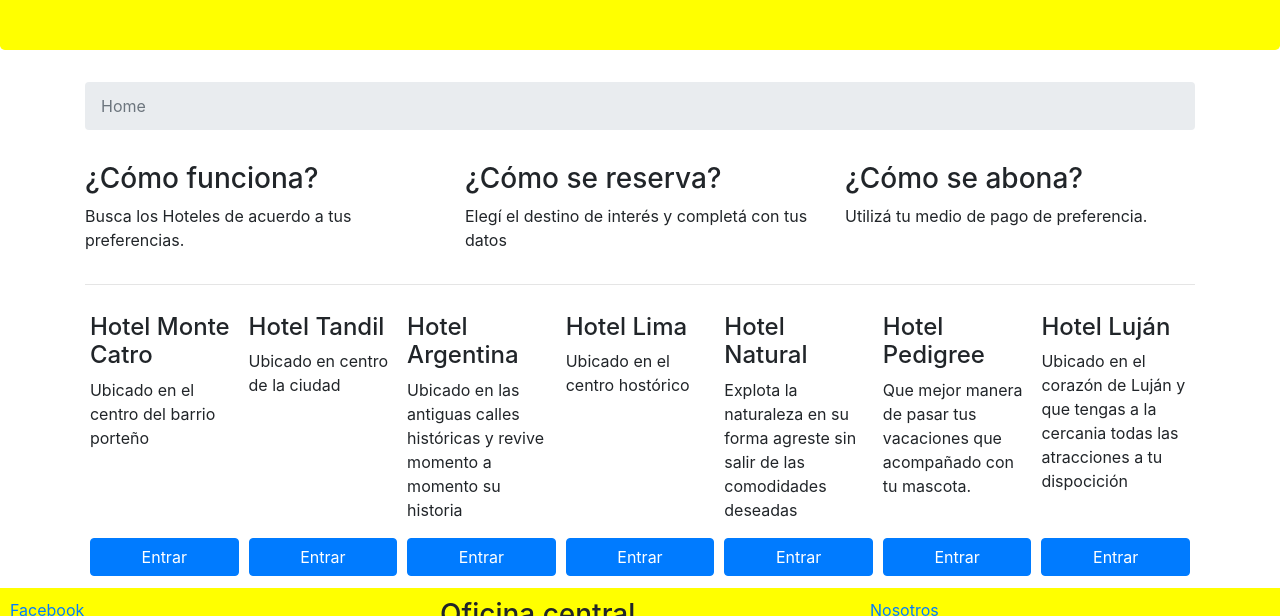
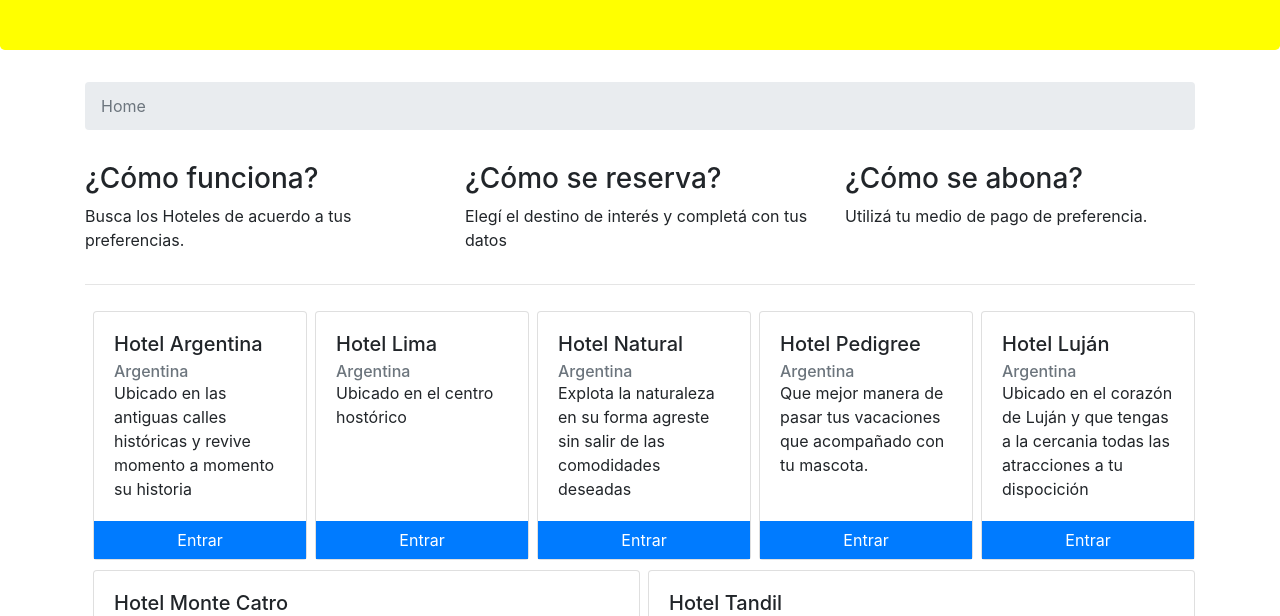
Before and after one commit to kalaniz0018/guia-hoteles-1er-proy-nodejs, a website: page index.html in a window 1280 px wide. Shown: the part 184-800 px from the top of the page. Drawn offline with nearby package versions, Linux system fonts and the light colour scheme; a web font is replaced by a local one.

Commit message:
Usando cards

```diff
--- a/css/main.css
+++ b/css/main.css
@@ -13,12 +13,12 @@ footer {
 }
 
 .card-hotel{
-    flex: 1 150px;
-    padding: 2px 5px 2px 5px;
+    flex: 1 200px;
     margin-top: 10px;
 }
 .btn-entrar {
     width: 100%;
+    border-radius: 0px;
 }
 .footer-adress-icon{
     margin-right: 10px;
--- a/index.html
+++ b/index.html
@@ -24,11 +24,11 @@
     </button>
     <div class="collapse navbar-collapse" id="navbarSupportedContent">
       <ul class="navbar-nav mr-auto">
-        <li class="nav-item active"><a class="nav-link" href="#" >Home</a> </li>
-        <li class="nav-item "><a class="nav-link" href="./about.html" >Nosotros</a></li>
-        <li class="nav-item "><a class="nav-link" href="./precios.html" >Precios</a></li>
-        <li class="nav-item "><a class="nav-link" href="#" >Términos y condiciones</a></li>
-        <li class="nav-item "><a class="nav-link" href="./contacto.html" >Contacto</a></li>
+        <li class="nav-item active"><a class="nav-link" href="#">Home</a> </li>
+        <li class="nav-item "><a class="nav-link" href="./about.html">Nosotros</a></li>
+        <li class="nav-item "><a class="nav-link" href="./precios.html">Precios</a></li>
+        <li class="nav-item "><a class="nav-link" href="#">Términos y condiciones</a></li>
+        <li class="nav-item "><a class="nav-link" href="./contacto.html">Contacto</a></li>
       </ul>
     </div>
   </nav>
@@ -71,76 +71,83 @@
     <hr>
 
     <div class="d-flex flex-wrap flex-row-reverse">
-      <div class="card-hotel d-flex flex-column justify-content-between">
-        <div>
-          <h4>Hotel Luján</h4>
-          <p>Ubicado en el corazón de Luján y que tengas a la cercania todas las atracciones a tu dispocición</p>
+      <div class="card card-hotel d-flex flex-column justify-content-between ml-2">
+        <div class="card-body">
+          <h5 class="card-title">Hotel Luján</h5>
+          <h6 class="card-subtitle text-muted">Argentina</h6>
+          <p class="card-text">Ubicado en el corazón de Luján y que tengas a la cercania todas las atracciones a tu
+            dispocición</p>
         </div>
         <div>
           <button class="btn btn-primary btn-entrar"><span class="oi oi-plus"></span>Entrar</button>
         </div>
       </div>
 
-      <div class="card-hotel d-flex flex-column justify-content-between">
-        <div>
-          <h4>Hotel Pedigree</h4>
-          <p>Que mejor manera de pasar tus vacaciones que acompañado con tu mascota.</p>
+      <div class="card card-hotel d-flex flex-column justify-content-between ml-2">
+        <div class="card-body">
+          <h5 class="card-title">Hotel Pedigree</h5>
+          <h6 class="card-subtitle text-muted">Argentina</h6>
+          <p class="card-text">Que mejor manera de pasar tus vacaciones que acompañado con tu mascota.</p>
         </div>
         <div>
           <button class="btn btn-primary btn-entrar"><span class="oi oi-plus"></span>Entrar</button>
         </div>
       </div>
 
-      <div class="card-hotel d-flex flex-column justify-content-between">
-        <div>
-          <h4>Hotel Natural</h4>
-          <p>Explota la naturaleza en su forma agreste sin salir de las comodidades deseadas</p>
+      <div class="card card-hotel d-flex flex-column justify-content-between ml-2">
+        <div class="card-body">
+          <h5 class="card-title">Hotel Natural</h5>
+          <h6 class="card-subtitle text-muted">Argentina</h6>
+          <p class="card-text">Explota la naturaleza en su forma agreste sin salir de las comodidades deseadas</p>
         </div>
         <div>
           <button class="btn btn-primary btn-entrar"><span class="oi oi-plus"></span>Entrar</button>
         </div>
       </div>
 
-      <div class="card-hotel d-flex flex-column justify-content-between">
-        <div>
-          <h4>Hotel Lima</h4>
-          <p>Ubicado en el centro hostórico</p>
+      <div class="card card-hotel d-flex flex-column justify-content-between ml-2">
+        <div class="card-body">
+          <h5 class="card-title">Hotel Lima</h5>
+          <h6 class="card-subtitle text-muted">Argentina</h6>
+          <p class="card-text">Ubicado en el centro hostórico</p>
         </div>
         <div>
           <button class="btn btn-primary btn-entrar"><span class="oi oi-plus"></span>Entrar</button>
         </div>
       </div>
 
-      <div class="card-hotel d-flex flex-column justify-content-between">
-        <div>
-          <h4>Hotel Argentina</h4>
-          <p>Ubicado en las antiguas calles históricas y revive momento a momento su historia</p>
+      <div class="card card-hotel d-flex flex-column justify-content-between ml-2">
+        <div class="card-body">
+          <h5 class="card-title">Hotel Argentina</h5>
+          <h6 class="card-subtitle text-muted">Argentina</h6>
+          <p class="card-text">Ubicado en las antiguas calles históricas y revive momento a momento su historia</p>
         </div>
         <div>
           <button class="btn btn-primary btn-entrar"><span class="oi oi-plus"></span>Entrar</button>
         </div>
       </div>
 
-      <div class="card-hotel d-flex flex-column justify-content-between">
-        <div>
-          <h4>Hotel Tandil</h4>
-          <p>Ubicado en centro de la ciudad</p>
+      <div class="card card-hotel d-flex flex-column justify-content-between ml-2">
+        <div class="card-body">
+          <h5 class="card-title">Hotel Tandil</h5>
+          <h6 class="card-subtitle text-muted">Argentina</h6>
+          <p class="card-text">Ubicado en centro de la ciudad</p>
         </div>
         <div>
           <button class="btn btn-primary btn-entrar"><span class="oi oi-plus"></span>Entrar</button>
         </div>
       </div>
 
-      <div class="card-hotel d-flex flex-column justify-content-between">
-        <div>
-          <h4>Hotel Monte Catro</h4>
-          <p>Ubicado en el centro del barrio porteño</p>
+      <div class="card card-hotel d-flex flex-column justify-content-between ml-2">
+        <div class="card-body">
+          <h5 class="card-title">Hotel Monte Catro</h5>
+          <h6 class="card-subtitle text-muted">Argentina</h6>
+          <p class="card-text">Ubicado en el centro del barrio porteño</p>
         </div>
         <div>
           <button class="btn btn-primary btn-entrar"><span class="oi oi-plus"></span>Entrar</button>
         </div>
       </div>
-
     </div>
   </div>
 
```
Also changed, not shown: precios.html (+12 -0 lines).
